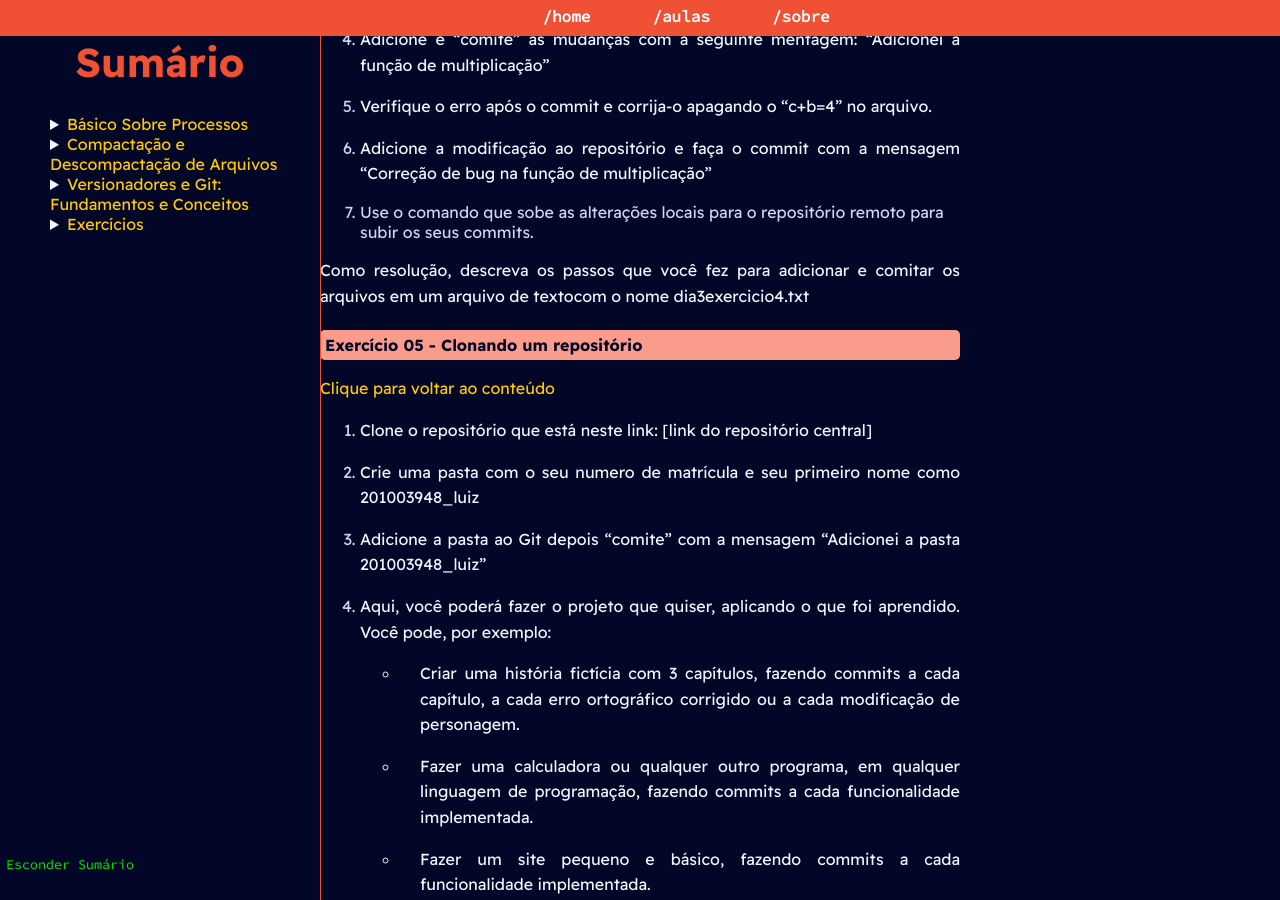
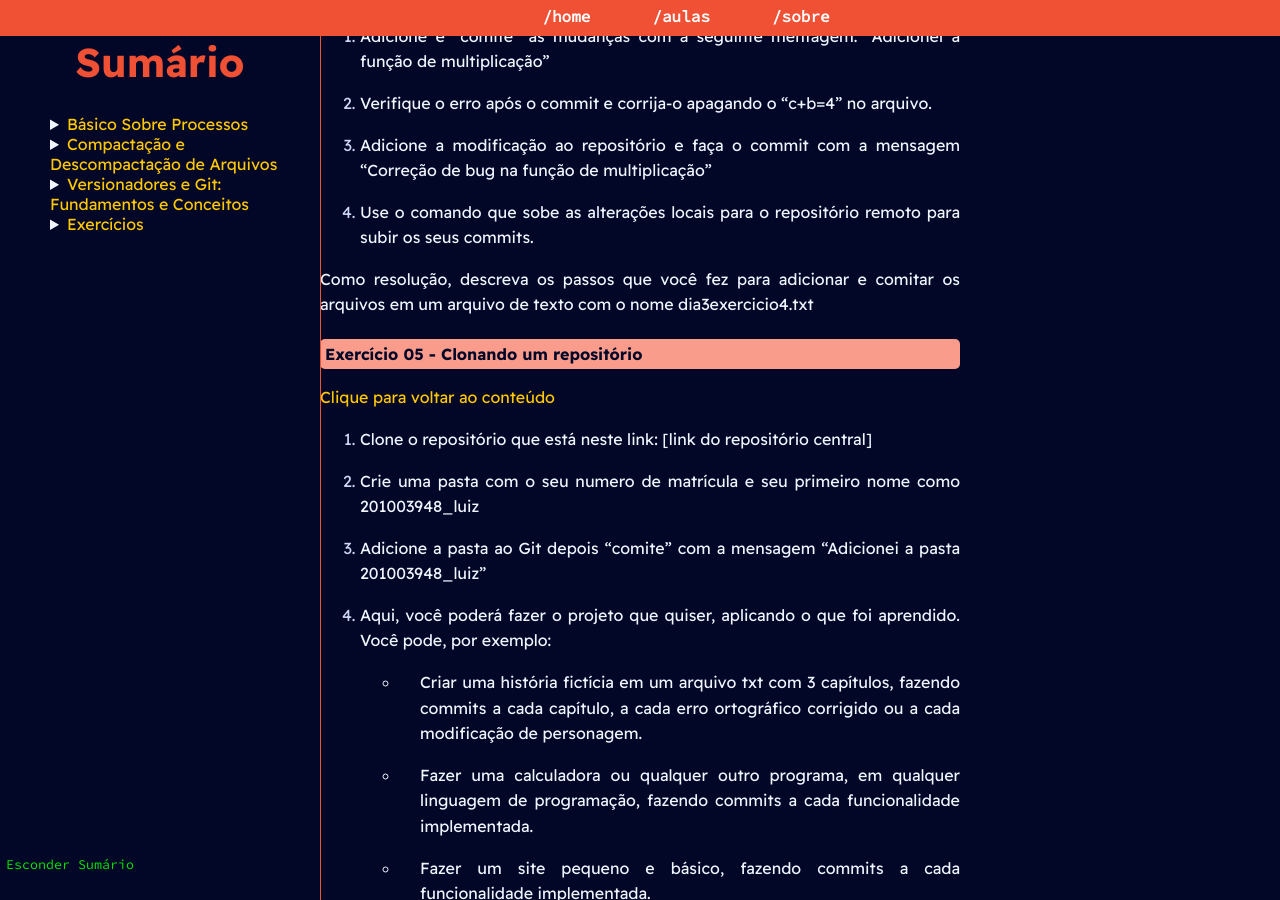
Before and after one commit to PETCC-UFRN/minicurso-linux-git, a Jekyll site: the page built from terceiroDia.md, in a window 1280 px wide and 900 px high, scrolled down 30001 px. Built offline with Jekyll 4.4.1, drawn with Linux system fonts in a browser that asks for light colours; some of the changed text lies outside the part shown.

Commit message:
Minimudanças nos exxercícios

````diff
--- a/terceiroDia.md
+++ b/terceiroDia.md
@@ -525,7 +525,6 @@
 
 ## Introdução ao Git
 
-
 ### Surgimento do Git
 
 A criação do <span class="destaque">Linux</span> foi um marco importante na história do desenvolvimento de software, principalmente por sua natureza <span class="destaque">colaborativa</span> e <span class="destaque">open-source</span>. <span class="destaque">Linus Torvalds</span>, o criador do Linux, enfrentou desafios significativos ao <span class="destaque">coordenar as contribuições</span> de inúmeros desenvolvedores ao redor do mundo.
@@ -534,15 +533,15 @@
 
 Os objetivos principais para o novo sistema incluíam:
 
-<span class="destaque">**Velocidade**</span>;
+- <span class="destaque">**Velocidade**</span>;
 
-<span class="destaque">**Design simples**</span>;
+- <span class="destaque">**Design simples**</span>;
 
-**Forte suporte para o <span class="destaque">desenvolvimento não linear </span>** (milhares de branches paralelas);
+- **Forte suporte para o <span class="destaque">desenvolvimento não linear </span>** (milhares de branches paralelas);
 
-**<span class="destaque">Alta distribuição</span>**;
+- **<span class="destaque">Alta distribuição</span>**;
 
-**Capacidade de lidar com <span class="destaque">grandes projetos</span>**, como o kernel do Linux, de forma eficiente.
+- **Capacidade de lidar com <span class="destaque">grandes projetos</span>**, como o kernel do Linux, de forma eficiente.
 
 ### De onde vem o nome "Git"?
 
@@ -581,11 +580,11 @@
 #### Algumas diferentes plataformas: GitLab, BitBucket, Codeberg.
 Existem várias plataformas de hospedagem remota que suportam Git, cada uma com suas características únicas.
 
-**GitLab**
+- **GitLab**
 
-**BitBucket**
+- **BitBucket**
 
-**Codeberg**
+- **Codeberg**
 
 #### Git e Github : diferenças.
 Embora Git e GitHub sejam frequentemente mencionados juntos, eles não são a mesma coisa. Aqui estão as principais diferenças:
@@ -972,6 +970,7 @@
 1. Adicione um novo arquivo chamado calculadora.py com a função de soma:
 
 Copie o seguinte código:
+
 ```py
 def soma(a, b):
     return a + b
@@ -996,7 +996,7 @@
 
 6. Use o comando que sobe as alterações locais para o repositório remoto para subir os seus commits.
 
-Como resolução, descreva os passos que você fez para adicionar e comitar os arquivos em um arquivo de textocom o nome dia3exercicio4.txt
+Como resolução, descreva os passos que você fez para adicionar e comitar os arquivos em um arquivo de texto com o nome dia3exercicio4.txt
 
 
 #### Exercício 05 - Clonando um repositório
@@ -1011,7 +1011,7 @@
 
 4. Aqui, você poderá fazer o projeto que quiser, aplicando o que foi aprendido. Você pode, por exemplo:
 
-    - Criar uma história fictícia com 3 capítulos, fazendo commits a cada capítulo, a cada erro ortográfico corrigido ou a cada  modificação de personagem.
+    - Criar uma história fictícia em um arquivo txt com 3 capítulos, fazendo commits a cada capítulo, a cada erro ortográfico corrigido ou a cada  modificação de personagem.
 
     - Fazer uma calculadora ou qualquer outro programa, em qualquer linguagem de programação, fazendo commits a cada funcionalidade implementada.
 
````
Also changed, not shown: other parts of terceiroDia.md (+13 -13 lines).
